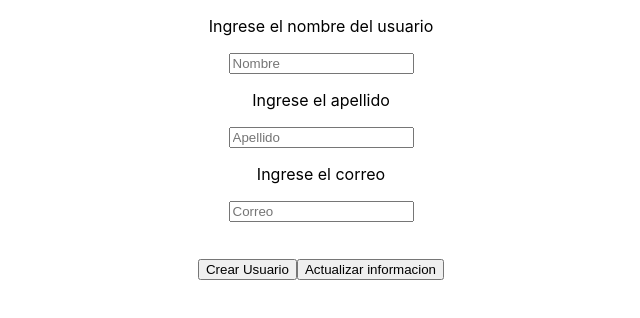
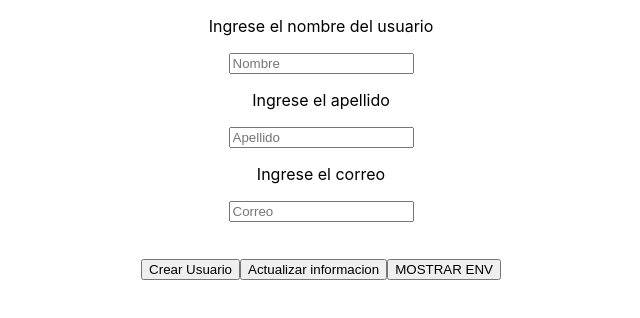
Before and after one commit to Hikarisaotom2/UXQ42023, a React (Create React App) app in the folder Semana 4/clase31/: page / in a window 1280 px wide. Shown: the top 318 px of the page, without its empty margins (319-959 px from the left). Built offline with nearby package versions, Linux system fonts and the light colour scheme.

Commit message:
Clase de reposicion: variables de entorno

```diff
--- a/Semana 4/clase31/src/components/formulario.js
+++ b/Semana 4/clase31/src/components/formulario.js
@@ -23,7 +23,7 @@ const Formulario = () => {
             });
             console.log('Respuesta del update usuario', response);
         setMensaje(response.data)
-            await getUsuarios();
+          //  await getUsuarios();
         } catch (error) {
             console.log('Algo salio mal');
             setMensaje(error)
@@ -31,7 +31,8 @@ const Formulario = () => {
     }
     const getUsuarios = async () =>{
         try{
-            const response = await axios.get('http://localhost:3001/getInfo');
+            const url = process.env.REACT_APP_API_URL
+            const response = await axios.get(url+'/getInfo');
             setUsuarios(response.data.documentos);
             console.log('El response del get es ', response.data.documentos);
         }catch(error){
@@ -45,14 +46,17 @@ const Formulario = () => {
                 apellido:apellido,
                 correo: correo
             }
-            const response = await axios.post('http://localhost:3001/createUser',usuario,{
+            const url = process.env.REACT_APP_API_URL;
+            const ruta = process.env.REACT_APP_CREATE_USER;
+            // console.log(url+ruta);
+            const response = await axios.post(url+ruta,usuario,{
                 headers:{
                     "Content-Type":'application/x-www-form-urlencoded'
                 }
             });
             console.log('Respuesta del usuario', response);
             setMensaje(response.data)
-            await getUsuarios();
+            // await getUsuarios();
         } catch (error) {
             console.log('Algo salio mal');
             setMensaje(error)
@@ -79,6 +83,12 @@ const Formulario = () => {
             <p>{correo}</p>
             <button onClick={crearUsuario}> Crear Usuario</button>
             <button onClick={updateInformation}> Actualizar informacion</button>
+            <button onClick={()=>{
+                  const url = process.env.REACT_APP_API_URL;
+                  const ruta = process.env.REACT_APP_CREATE_USER;
+                console.log(url)
+                console.log(ruta);
+                }}> MOSTRAR ENV </button>
             {mensaje && <p>{mensaje}</p>}
             {
                 usuarios.map((item)=>{
```
Also changed, not shown: 1 other file (tests, documents, lock files or other folders).
